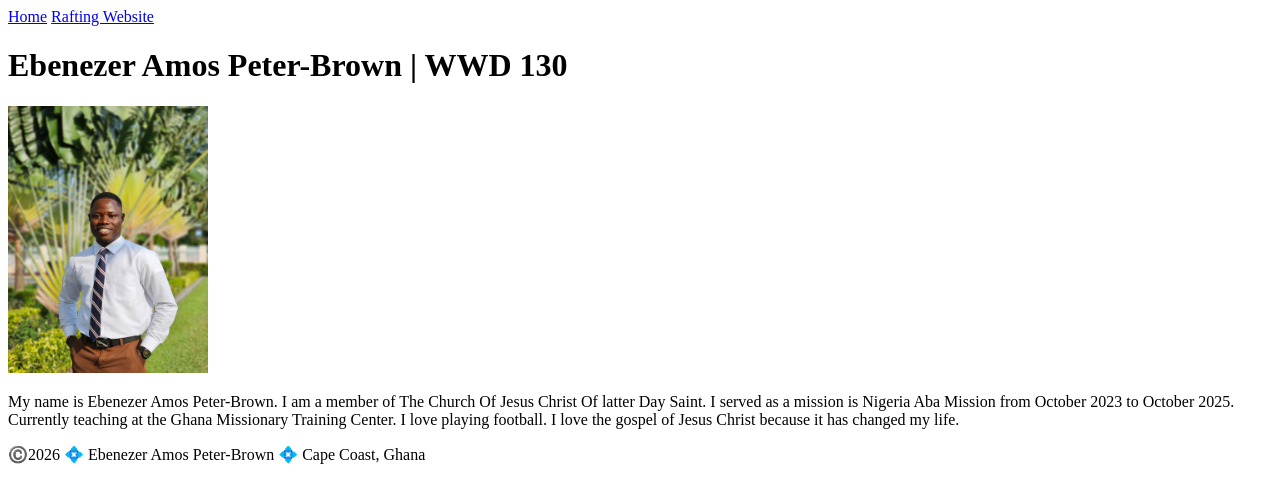
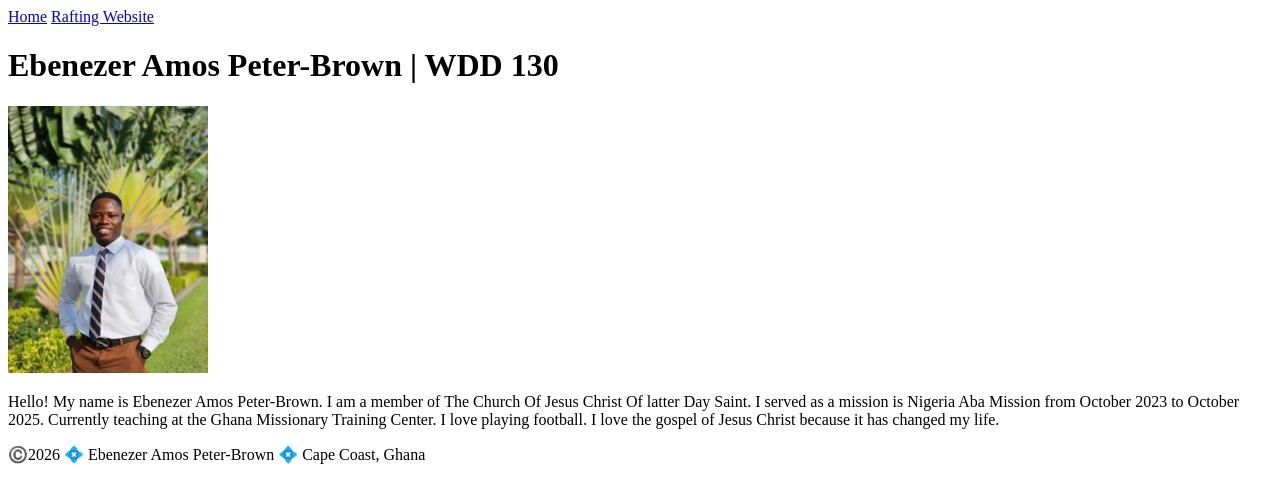
Before and after one commit to brownie-byte/wdd130, a plain HTML site: page index.html in a window 1280 px wide. Drawn offline with Linux system fonts and the light colour scheme.

Commit message:
correct spelling

```diff
--- a/index.html
+++ b/index.html
@@ -15,9 +15,9 @@
         </nav>
     </header>
     <main>
-        <h1>Ebenezer Amos Peter-Brown | WWD 130</h1>
+        <h1>Ebenezer Amos Peter-Brown | WDD 130</h1>
         <img src="images/profile.jpeg" alt="My profile" width="200">
-        <p>My name is Ebenezer Amos Peter-Brown. I am a member of The Church Of Jesus Christ Of latter Day Saint. I served as a mission is Nigeria Aba Mission from October 2023 to October 2025.
+        <p>Hello! My name is Ebenezer Amos Peter-Brown. I am a member of The Church Of Jesus Christ Of latter Day Saint. I served as a mission is Nigeria Aba Mission from October 2023 to October 2025.
             Currently teaching at the Ghana Missionary Training Center. I love playing football. I love the gospel of Jesus Christ because it has changed my life.</p>
     </main>
     <footer>
```
